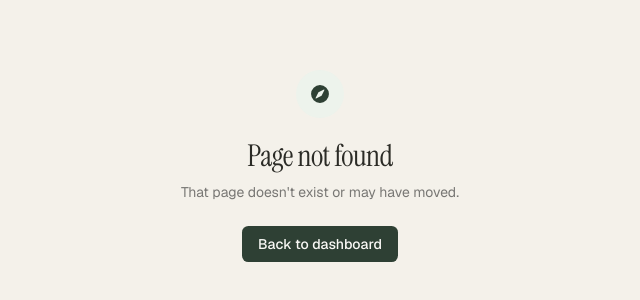
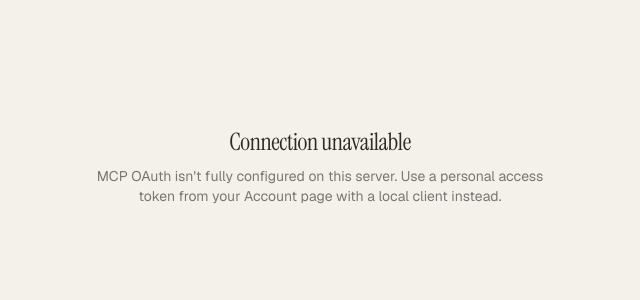
Before and after one commit to ja-zoe/seed-project-tracker, a Next.js app: page /oauth/authorize in a window 1280 px wide. Before the commit this address had no page. Shown: the part 234-534 px from the top of the page, without its empty margins (320-960 px from the left). Built offline with nearby package versions, Linux system fonts and the light colour scheme; no server answers; sample sign-in values are in the browser's storage.

Commit message:
feat(r17.2): /oauth/authorize consent page (Stytch IdentityProvider, CAS-gated); fix authTokenParams prop

```diff
--- a/changes/17-user-settings-mcp-oauth/R17.2-mcp-oauth-chatgpt.md
+++ b/changes/17-user-settings-mcp-oauth/R17.2-mcp-oauth-chatgpt.md
@@ -84,9 +84,12 @@
 **Phase B — authorization flow (REMAINING; needs the Stytch dashboard + a public HTTPS deploy):**
 - ✅ **Built + verified:** RS256 keypair + `MCP_OAUTH_PRIVATE_KEY`, `/.well-known/jwks.json` route,
   `mintTrustedAuthToken()` (`mcp-trusted-token.ts`). The JWT signer is done — `/oauth/authorize` just calls it.
-- ⏳ `/oauth/authorize` route: `requireAuth()` (CAS) → `mintTrustedAuthToken(user)` → render Stytch's
-  `IdentityProvider` component with `trustedAuthToken={jwt}` (needs the `@stytch/nextjs` frontend SDK + a
-  `StytchProvider` scoped to this route, using `STYTCH_PUBLIC_TOKEN`). **Deploy + dashboard gated.**
+- ✅ **Built (verify on deploy):** `/oauth/authorize` page (`src/app/oauth/authorize/page.tsx`, outside the
+  (app) shell) → `requireAuth()` (CAS) → `mintTrustedAuthToken(user)` → `<StytchAuthorize>` client island
+  renders `<IdentityProvider authTokenParams={{ trustedAuthToken, tokenProfileID }} />` inside
+  `<StytchProvider>` (`@stytch/nextjs`, mount-guarded). New env `STYTCH_TRUSTED_TOKEN_PROFILE_ID`.
+  Locally verified: build clean + unauthenticated `/oauth/authorize` → 307 to `/api/cas/login` (the
+  identity-binding control). Full consent UI + ChatGPT round-trip = deploy-gated.
 - **Stytch dashboard (user) — Connected Apps:**
   1. **Trusted Auth Token Profile** (identity bridge) — validates our minted JWT, passes `email` through. ✅ done.
   2. **Enable Dynamic Client Registration (DCR)** — opt-in toggle; lets ChatGPT self-register as the OAuth
--- a/package.json
+++ b/package.json
@@ -20,6 +20,8 @@
     "@prisma/adapter-pg": "^7.8.0",
     "@prisma/client": "^7.0.0",
     "@prisma/client-runtime-utils": "^7.8.0",
+    "@stytch/nextjs": "^22.0.11",
+    "@stytch/vanilla-js": "^6.0.11",
     "class-variance-authority": "^0.7.1",
     "clsx": "^2.1.1",
     "exceljs": "^4.4.0",
--- /dev/null
+++ b/src/app/oauth/authorize/page.tsx
@@ -0,0 +1,46 @@
+import { requireAuth } from "@/lib/permissions";
+import { mintTrustedAuthToken } from "@/lib/mcp-trusted-token";
+import { StytchAuthorize } from "@/components/stytch-authorize";
+
+/**
+ * OAuth authorization endpoint for MCP hosts (ChatGPT), R17.2 Phase B. Lives outside the
+ * (app) shell so there's no sidebar. Flow: CAS `requireAuth()` (the user is logged in and
+ * netId-verified) → mint the trusted token (JWT #1) → Stytch's consent UI completes the
+ * OAuth flow. This is what the Stytch dashboard "Authorization URL" should point at.
+ */
+export const dynamic = "force-dynamic";
+
+export default async function AuthorizePage() {
+  const user = await requireAuth(); // CAS — redirects to sign-in if needed; this binds identity
+  const trustedAuthToken = await mintTrustedAuthToken({ id: user.id, email: user.email });
+
+  const publicToken = process.env.STYTCH_PUBLIC_TOKEN;
+  const tokenProfileID = process.env.STYTCH_TRUSTED_TOKEN_PROFILE_ID;
+
+  return (
+    <div className="min-h-screen flex items-center justify-center bg-background px-6 py-16">
+      <div className="w-full max-w-md">
+        {!trustedAuthToken || !publicToken || !tokenProfileID ? (
+          <div className="text-center">
+            <h1
+              className="text-2xl text-foreground mb-2"
+              style={{ fontFamily: "var(--font-display), Georgia, serif", letterSpacing: "-0.02em" }}
+            >
+              Connection unavailable
+            </h1>
+            <p className="text-sm text-muted-foreground">
+              MCP OAuth isn&apos;t fully configured on this server. Use a personal access token from your
+              Account page with a local client instead.
+            </p>
+          </div>
+        ) : (
+          <StytchAuthorize
+            publicToken={publicToken}
+            tokenProfileID={tokenProfileID}
+            trustedAuthToken={trustedAuthToken}
+          />
+        )}
+      </div>
+    </div>
+  );
+}
--- /dev/null
+++ b/src/components/stytch-authorize.tsx
@@ -0,0 +1,39 @@
+"use client";
+
+import { useEffect, useMemo, useState } from "react";
+import { createStytchUIClient, StytchProvider, IdentityProvider } from "@stytch/nextjs";
+
+/**
+ * Renders Stytch's OAuth consent UI on /oauth/authorize. Given our CAS-minted
+ * `trustedAuthToken`, the IdentityProvider logs the user in (attestation) and runs the
+ * OAuth authorization flow self-contained — it reads the OAuth request params (client_id,
+ * redirect_uri, scope, state, PKCE) from the URL and redirects back to the client (ChatGPT)
+ * with an auth code. The Stytch browser client is created client-side only (mount guard).
+ */
+export function StytchAuthorize({
+  publicToken,
+  tokenProfileID,
+  trustedAuthToken,
+}: {
+  publicToken: string;
+  tokenProfileID: string;
+  trustedAuthToken: string;
+}) {
+  const [mounted, setMounted] = useState(false);
+  useEffect(() => setMounted(true), []);
+
+  const stytch = useMemo(
+    () => (mounted ? createStytchUIClient(publicToken) : null),
+    [mounted, publicToken]
+  );
+
+  if (!mounted || !stytch) {
+    return <p className="text-sm text-muted-foreground">Loading…</p>;
+  }
+
+  return (
+    <StytchProvider stytch={stytch}>
+      <IdentityProvider authTokenParams={{ trustedAuthToken, tokenProfileID }} />
+    </StytchProvider>
+  );
+}
```
Also changed, not shown: 2 other files (tests, documents, lock files or other folders).
